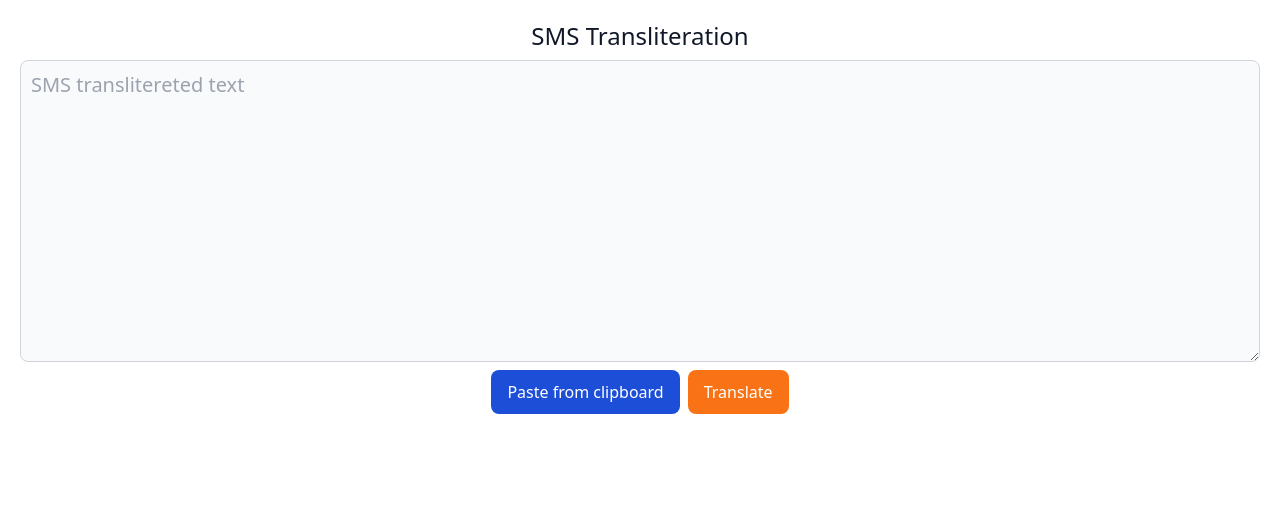
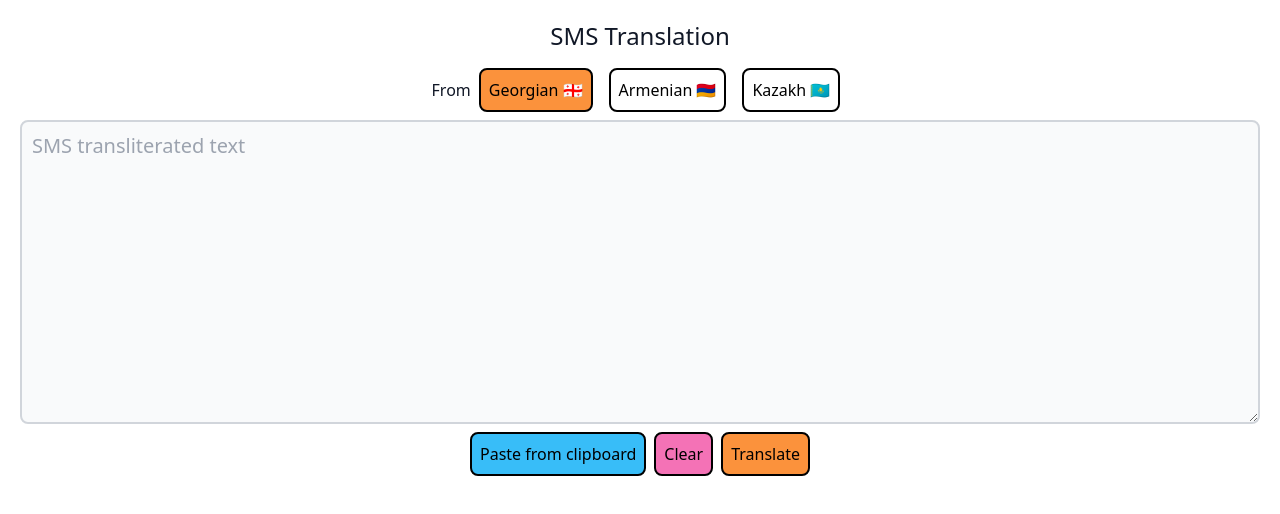
Before and after one commit to leshkin/sms-translate, a Nuxt app: page / in a window 1280 px wide. Shown: the top 514 px of the page. Built offline with nearby package versions, Linux system fonts and the light colour scheme.

Commit message:
feat: add Armenian and Kazakh languages

```diff
--- a/app.vue
+++ b/app.vue
@@ -1,21 +1,51 @@
 <template>
   <div class="flex flex-col p-5">
-    <label for="message" class="block mb-2 text-2xl font-medium text-gray-900 text-center">SMS Transliteration</label>
+    <div class="mb-2 text-2xl font-medium text-gray-900 text-center">SMS Translation</div>
+    <div class="flex justify-center">
+      <div class="flex text-md font-medium text-gray-900 items-center">From</div>
+      <button
+        class="m-2 p-2 text-md font-medium text-center text-black rounded-lg border-2 border-black"
+        :class="{ 'bg-orange-400': currentLang === LANG.GE }"
+        @click="setLang(LANG.GE)"
+      >
+        Georgian 🇬🇪
+      </button>
+      <button
+        class="m-2 p-2 text-md font-medium text-center text-black rounded-lg border-2 border-black"
+        :class="{ 'bg-orange-400': currentLang === LANG.AM }"
+        @click="setLang(LANG.AM)"
+      >
+        Armenian 🇦🇲
+      </button>
+      <button
+        class="m-2 p-2 text-md font-medium text-center text-black rounded-lg border-2 border-black"
+        :class="{ 'bg-orange-400': currentLang === LANG.KZ }"
+        @click="setLang(LANG.KZ)"
+      >
+        Kazakh 🇰🇿
+      </button>
+    </div>
     <textarea
       v-model="message"
-      placeholder="SMS translitereted text"
+      placeholder="SMS transliterated text"
       rows="10"
-      class="block p-2.5 w-full text-xl text-gray-900 bg-gray-50 rounded-lg border border-gray-300 focus:ring-blue-500 focus:border-blue-500"
+      class="block p-2.5 w-full text-xl text-gray-900 bg-gray-50 rounded-lg border-2 border-gray-300"
     ></textarea>
     <div class="flex gap-2 justify-center">
       <button
-        class="mt-2 py-2.5 px-4 text-md font-medium text-center text-white bg-blue-700 rounded-lg hover:bg-blue-800"
+        class="mt-2 p-2 text-md font-medium text-center text-black bg-sky-400 rounded-lg hover:bg-sky-500 border-2 border-black"
         @click="paste"
       >
         Paste from clipboard
       </button>
       <button
-        class="mt-2 py-2.5 px-4 text-md font-medium text-center text-white bg-orange-500 rounded-lg hover:bg-orange-600 disabled:bg-gray-400"
+        class="mt-2 p-2 text-md font-medium text-center text-black bg-pink-400 rounded-lg hover:bg-pink-500 border-2 border-black"
+        @click="message = ''"
+      >
+        Clear
+      </button>
+      <button
+        class="mt-2 p-2 text-md font-medium text-center text-black bg-orange-400 rounded-lg hover:bg-orange-500 disabled:bg-gray-400 border-2 border-black"
         @click="translate"
       >
         Translate
@@ -28,9 +58,9 @@
 import { ref } from 'vue'
 
 const LANG = {
-  GE: '',
-  AM: '',
-  KZ: '',
+  GE: 'ka',
+  AM: 'hy',
+  KZ: 'kk',
 }
 
 // https://en.wikipedia.org/wiki/Romanization_of_Georgian
@@ -123,36 +153,87 @@ const AM_ASCII_SYSTEM = {
 }
 
 // https://en.wikipedia.org/wiki/Kazakh_alphabets
-const KZ_NATIONAL_SYSTEM = {}
+const KZ_NATIONAL_SYSTEM = {
+  a: 'a',
+  "a'": 'ә',
+  b: 'б',
+  v: 'в',
+  g: 'г',
+  "g'": 'ғ',
+  d: 'д',
+  e: 'е',
+  yo: 'ё',
+  j: 'ж',
+  z: 'з',
+  "i'": 'и',
+  y: 'й',
+  k: 'к',
+  q: 'қ',
+  l: 'л',
+  m: 'м',
+  n: 'н',
+  "n'": 'ң',
+  o: 'о',
+  "o'": 'ө',
+  p: 'п',
+  r: 'р',
+  s: 'с',
+  t: 'т',
+  "y'": 'у',
+  u: 'ұ',
+  f: 'ф',
+  x: 'х',
+  h: 'һ',
+  c: 'ц',
+  "c'": 'ч',
+  "s'": 'ш',
+  shch: 'щ',
+  i: 'і',
+  yu: 'ю',
+  ya: 'я',
+}
 
 const message = ref('')
-let transliterationMapGe = null
-let transliterationMapAm = null
-let transliterationMapKz = null
+let currentLang = ref(LANG.GE)
 
-const createTransliterationMapForGeorgian = () => {
-  transliterationMapGe = new Map([
+let transliterationMapGe = new Map([
   ...Object.entries(GE_NATIONAL_SYSTEM_2002).sort((a, b) => {
     return b[0].length - a[0].length
   }),
   ...Object.entries(GE_UNOFFICIAL_SYSTEM),
 ])
-}
 
-const createTransliterationMapForArmenian = () => {
-  transliterationMapAm = new Map([
+let transliterationMapAm = new Map([
   ...Object.entries(AM_ASCII_SYSTEM).sort((a, b) => {
     return b[0].length - a[0].length
   }),
 ])
+
+let transliterationMapKz = new Map([
+  ...Object.entries(KZ_NATIONAL_SYSTEM).sort((a, b) => {
+    return b[0].length - a[0].length
+  }),
+])
+
+const setLang = (lang) => {
+  currentLang.value = lang
 }
 
-createTransliterationMapForGeorgian()
-createTransliterationMapForArmenian()
-
-const convertTransliteratedSMS = (value) => {
+const convertTransliteratedSMS = (value, lang) => {
+  let transliterationMap = null
+  switch (lang) {
+    case LANG.GE:
+      transliterationMap = transliterationMapGe
+      break
+    case LANG.AM:
+      transliterationMap = transliterationMapAm
+      break
+    case LANG.KZ:
+      transliterationMap = transliterationMapKz
+      break
+  }
   let str = value.toLowerCase()
-  for (const [key, value] of transliterationMapGe) {
+  for (const [key, value] of transliterationMap) {
     str = str.replaceAll(key, value)
   }
 
@@ -160,8 +241,8 @@ const convertTransliteratedSMS = (value) => {
 }
 
 const translate = async () => {
-  const str = convertTransliteratedSMS(message.value)
-  location.href = `https://translate.google.com/?sl=ka&tl=en&text=${str}&op=translate`
+  const str = convertTransliteratedSMS(message.value, currentLang.value)
+  location.href = `https://translate.google.com/?sl=${currentLang.value}&tl=en&text=${str}&op=translate`
 }
 
 const paste = async () => {
```
Lines whose indentation alone changed are shown as unchanged.
